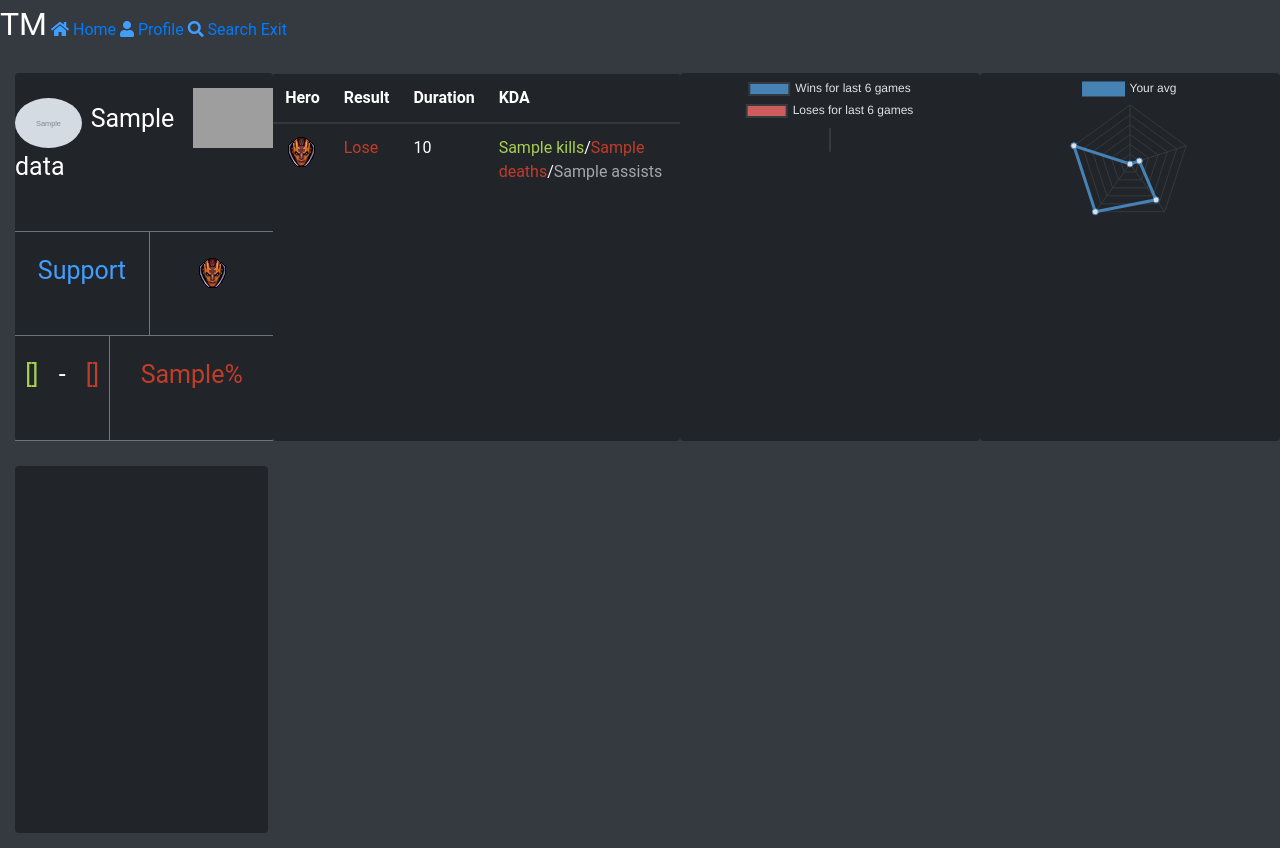
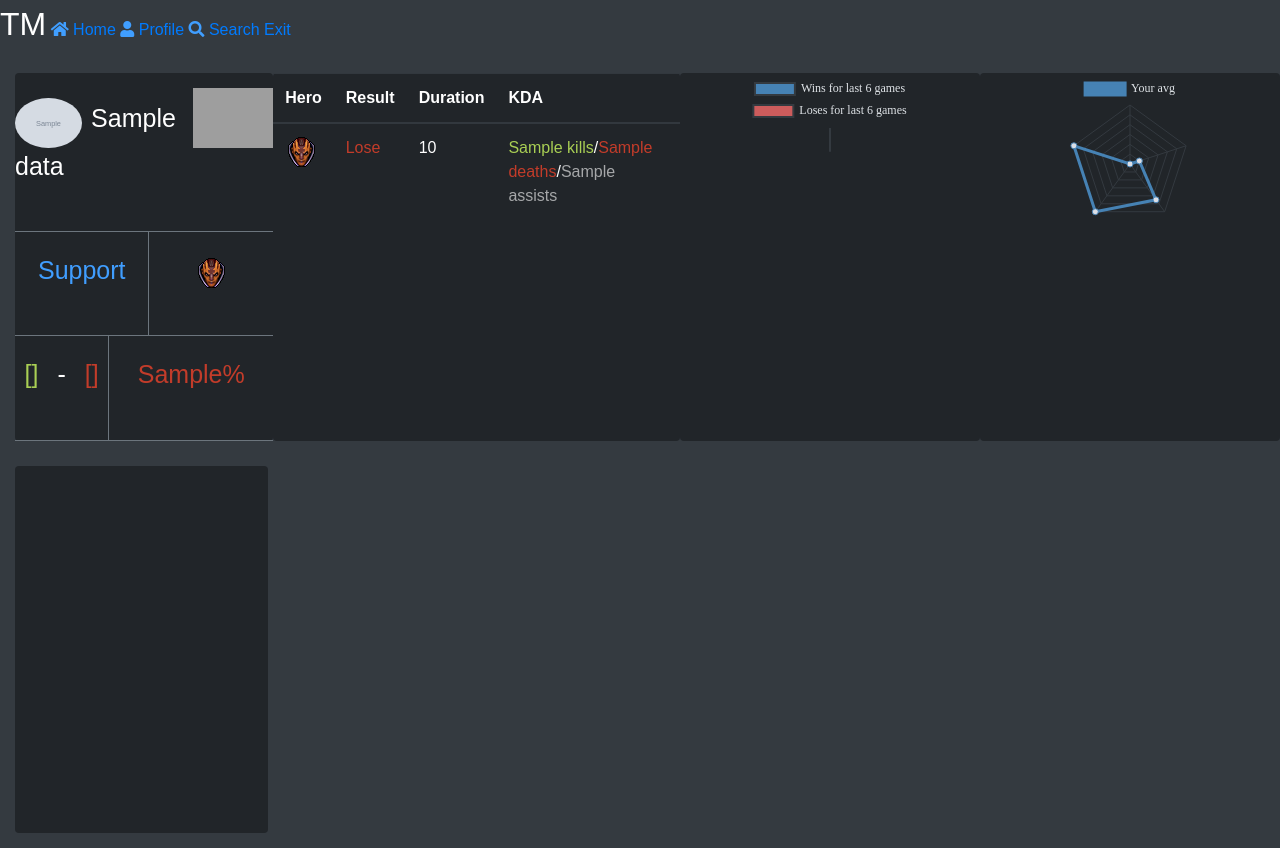
Before and after one commit to FeelPit/cyber_dota, a Django app: template test_project/cyberdota/cyberdota/templates/profile.html in a window 1280 px wide. Run offline with Django 3.2, Linux system fonts and the light colour scheme; the template is opened without the code that fills it: most values are stand-ins (such as "Sample title", 1, 10 or a date in 2020); grey boxes marked "Sample" are stand-in pictures; some libraries are stand-ins or nearby versions; some web fonts are replaced; grey boxes are pictures that could not be loaded.

Commit message:
Update profile

```diff
--- a/test_project/cyberdota/cyberdota/templates/profile.html
+++ b/test_project/cyberdota/cyberdota/templates/profile.html
@@ -20,12 +20,16 @@
 
 	</head>
 	<style type="text/css">
+		@font-face{
+			font-family: SanFrancisco;
+			src: url({% static 'SF-UI/SF-UI-Display-Light.otf' %});
+		}
 		html,body{
 			height: 100%;
 			margin: 0;
 			background-color: #343a40;
 			color: white;
-			font-family: Roboto,Arial,Helvetica,sans-serif
+			font-family: SanFrancisco,sans-serif
 		}
 /*		#con{
 			padding-top: 5%;
@@ -302,6 +306,7 @@
 	<script src="{% static 'main.js' %}"></script>
 	<script type="text/javascript">
 		Chart.defaults.global.defaultFontColor = '#dee2e6';
+		Chart.defaults.global.defaultFontFamily = 'SanFrancisco';
 		var p_games = document.getElementById('game_graph').getContext('2d');
 		var p_games = new Chart(p_games, {
 			type: 'doughnut',
--- a/test_project/cyberdota/static/main.js
+++ b/test_project/cyberdota/static/main.js
@@ -38,7 +38,7 @@ Vue.component('navigation', {
               class="el-menu-demo"
               mode="horizontal"
               @select="handleSelect"
-              background-color="#212529"
+              background-color="#121217"
               text-color="#6c757d"
               active-text-color="#409EFF">
               <el-menu-item @click = "home" index="0" style="font-size: 32px; color: white"><a>TM</a></el-menu-item>
@@ -56,7 +56,7 @@ Vue.component('navigation', {
                     window.location.replace("http://127.0.0.1:8090/welcome")
                   },
                   profile: function(){
-                    window.location.replace("http://127.0.0.1:8090/main")
+                    window.location.replace("http://127.0.0.1:8090/main_menu")
                   },
                   search: function(){
                     window.location.replace("http://127.0.0.1:8090/search")
```
Also changed, not shown: test_project/cyberdota/cyberdota/templates/main_menu.html (+6 -1 lines).
